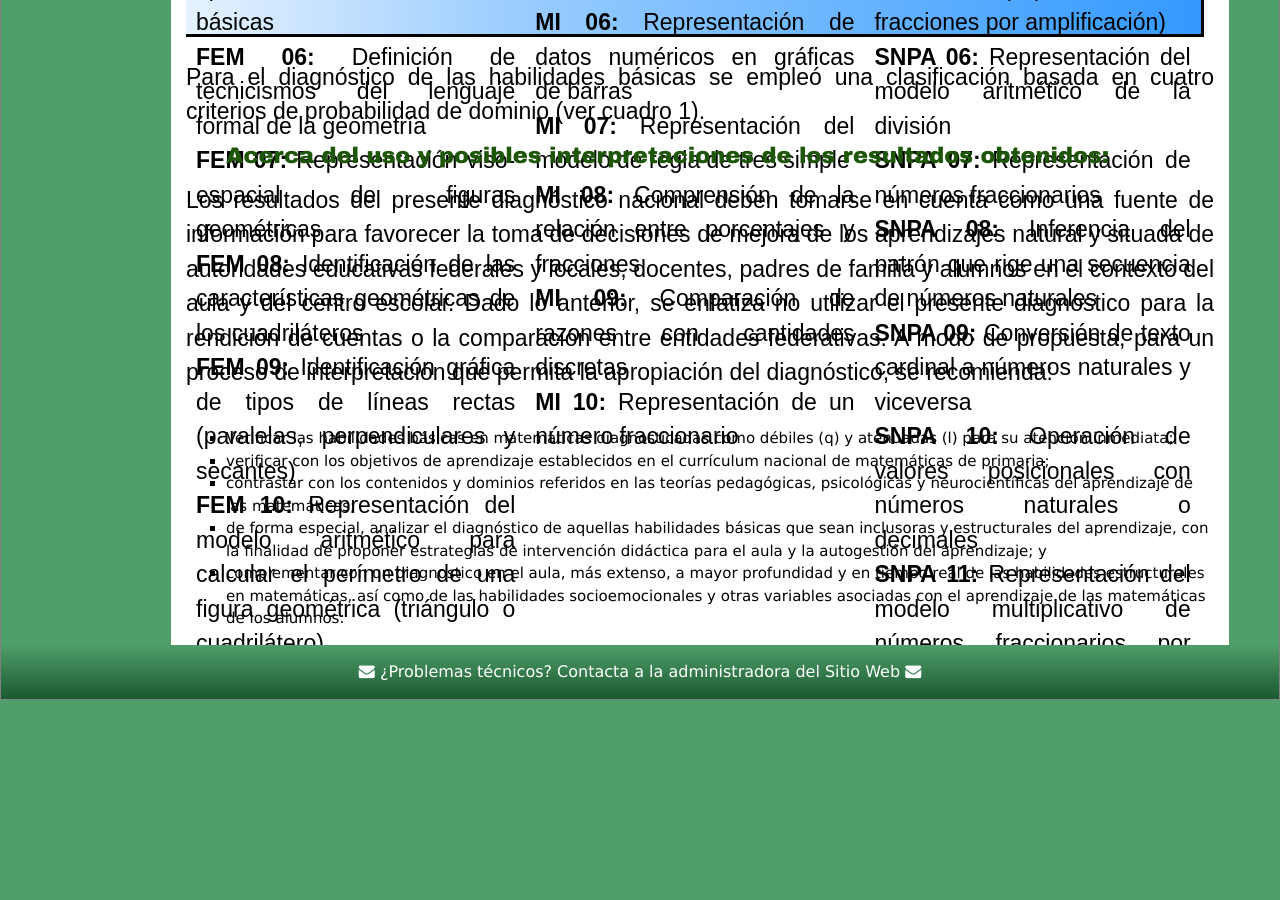
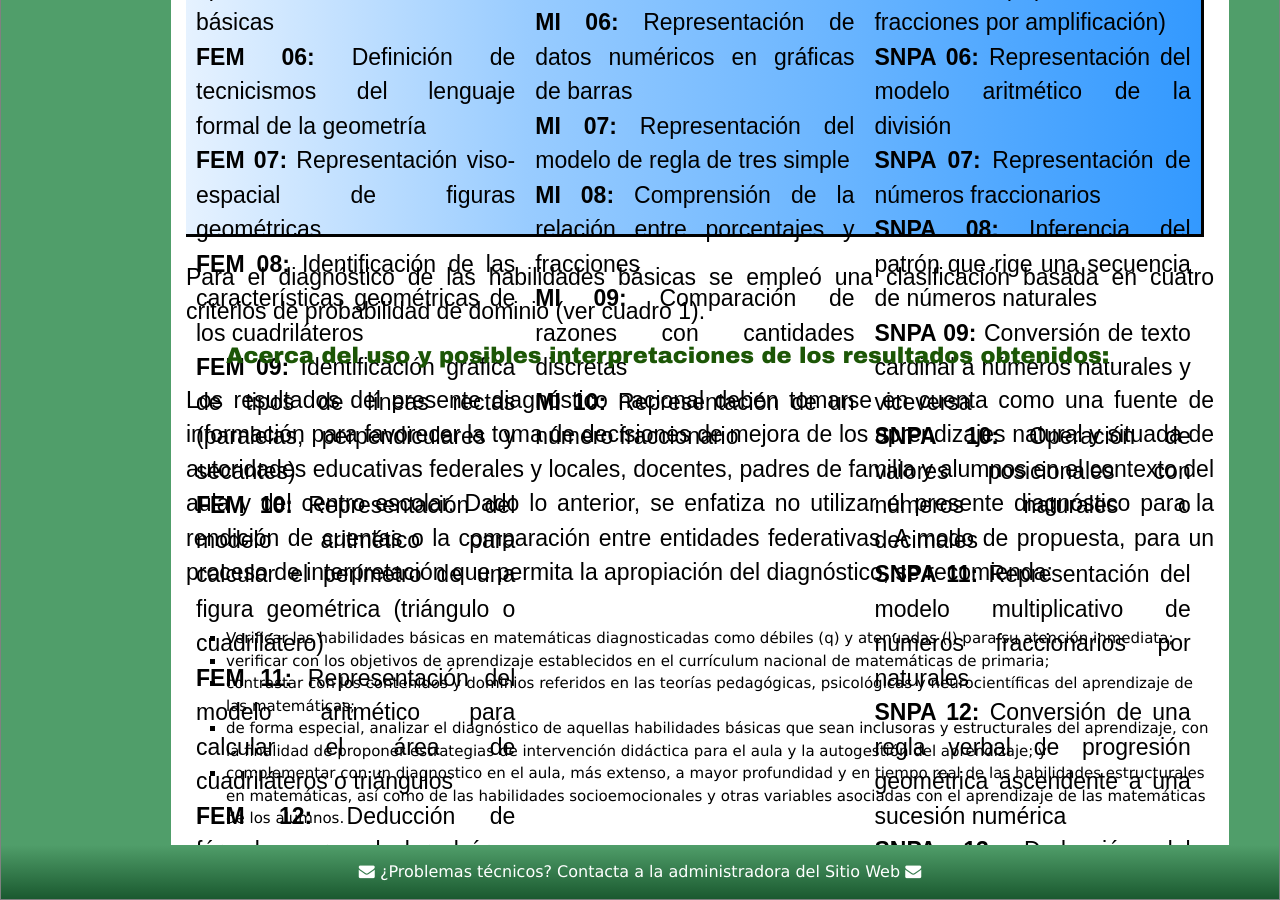
Before and after one commit to rimedie/rimedie.github.io, a Jekyll site: the page built from 1_InfogDetalles.html, in a window 1280 px wide and 900 px high, scrolled down 2397 px. Built offline with Jekyll 4.4.1, drawn with Linux system fonts in a browser that asks for light colours; before the commit the page ends 3097 px from its top, so only the background shows below that; some of the changed text lies outside the part shown.

Commit message:
Update 1_InfogDetalles.html

```diff
--- a/1_InfogDetalles.html
+++ b/1_InfogDetalles.html
@@ -37,7 +37,7 @@ title: Detalles sobre Diagnóstico Nacional Feb,2019
   <div class="column middle" style="background-color:#000000; height:70px;">
 	  <center><h2 style="color: #f2f2f2;"><b>Ejes Temáticos</b></h2></center>
   </div>
-<div class="column left" style="text-align: justify; background: linear-gradient(to right, #e6f2ff 0%, #99ccff 100%);  height:650px; border-bottom: 3px solid black;">
+<div class="column left" style="text-align: justify; background: linear-gradient(to right, #e6f2ff 0%, #99ccff 100%);  height:850px; border-bottom: 3px solid black;">
     <h3><b>1: Forma, Espacio y Medida</b></h3>
 	   <hr class="style2">
 	    <p><b>FEM 01:</b> Comprensión de problemas matemáticos contextualizados </p>
@@ -53,7 +53,7 @@ title: Detalles sobre Diagnóstico Nacional Feb,2019
 	    <p><b>FEM 11:</b> Representación del modelo aritmético para calcular el área de cuadriláteros o triángulos </p>
 	    <p><b>FEM 12:</b> Deducción de fórmulas para calcular el área mediante descomposición de figuras geométricas</p>
 </div>
-  <div class="column left" style="text-align: justify; background: linear-gradient(to right, #99ccff 0%, #66b3ff 100%);  height:650px; border-bottom: 3px solid black;">
+  <div class="column left" style="text-align: justify; background: linear-gradient(to right, #99ccff 0%, #66b3ff 100%);  height:850px; border-bottom: 3px solid black;">
     <h3><b>2: Manejo de la Información</b></h3>
 	   <hr class="style2">
 	    <p><b>MI 01:</b> Comprensión de problemas matemáticos contextualizados</p>
@@ -67,7 +67,7 @@ title: Detalles sobre Diagnóstico Nacional Feb,2019
 	    <p><b>MI 09:</b> Comparación de razones con cantidades discretas </p>
 	    <p><b>MI 10:</b> Representación de un número fraccionario</p>
 </div>
-  <div class="column right" style="text-align: justify; background: linear-gradient(to right, #66b3ff 0%, #3399ff 100%);  height:650px;  border-right: 3px solid black; border-bottom: 3px solid black;">
+  <div class="column right" style="text-align: justify; background: linear-gradient(to right, #66b3ff 0%, #3399ff 100%);  height:850px;  border-right: 3px solid black; border-bottom: 3px solid black;">
 	<h3><b>3: Sentido Numérico y Pensamiento Algebráico</b></h3>
 	  <hr class="style2">
 	    <p><b>SNPA 01:</b> Comprensión de problemas matemáticos contextualizados </p>
```
